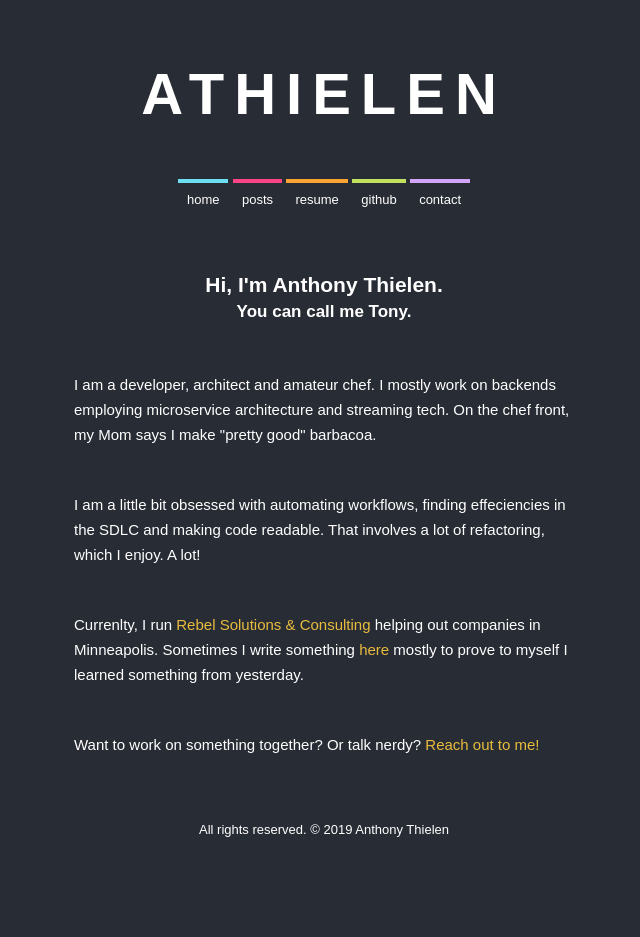
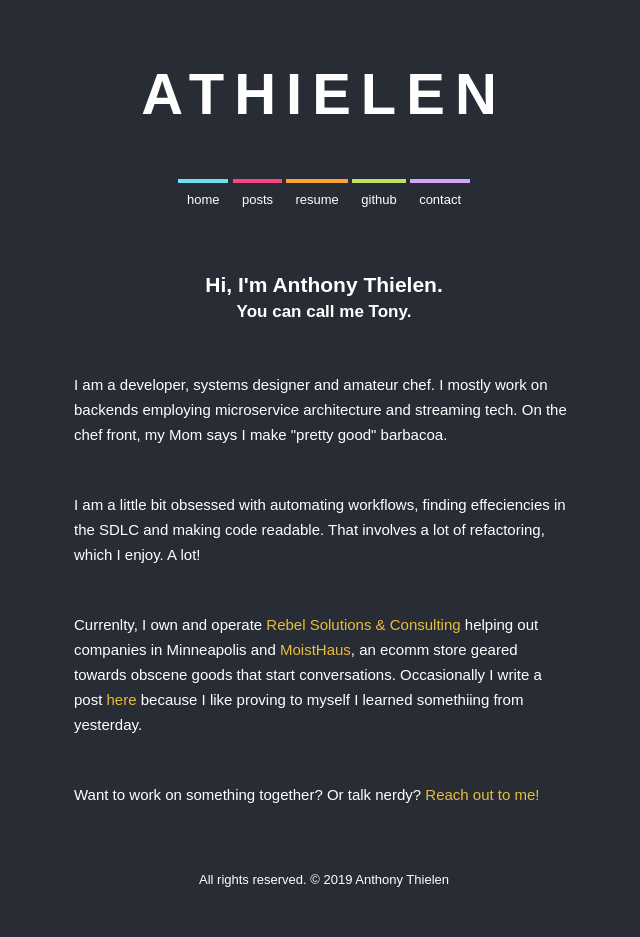
Before and after one commit to athielen/athielen.github.io, a Jekyll site: the page built from index.html, in a window 1280 px wide. Shown: the whole page, without its empty margins (316-956 px from the left). Built offline with Jekyll 4.4.1, drawn with Linux system fonts in a browser that asks for light colours; before the commit the page ends 900 px from its top, so only the background shows below that.

Commit message:
updated index with moisthaus

```diff
--- a/index.html
+++ b/index.html
@@ -13,7 +13,7 @@
       <div class="text">
 
         <p>
-          I am a developer, architect and amateur chef. I mostly work on backends employing microservice architecture and streaming tech. On the chef front, my Mom says I make "pretty good" barbacoa.
+          I am a developer, systems designer and amateur chef. I mostly work on backends employing microservice architecture and streaming tech. On the chef front, my Mom says I make "pretty good" barbacoa.
         </p>
 
         <p>
@@ -21,7 +21,7 @@
         </p>
 
         <p>
-          Currenlty, I run <a class="web-links" href="rebelsolutions.io">Rebel Solutions & Consulting</a> helping out companies in Minneapolis. Sometimes I write something <a class="web-links" href="https://athielen.com/posts/">here</a> mostly to prove to myself I learned something from yesterday.
+          Currenlty, I own and operate <a class="web-links" href="rebelsolutions.io">Rebel Solutions & Consulting</a> helping out companies in Minneapolis and <a class="web-links" href="moisthaus.com">MoistHaus</a>, an ecomm store geared towards obscene goods that start conversations. Occasionally I write a post <a class="web-links" href="https://athielen.com/posts/">here</a> because I like proving to myself I learned somethiing from yesterday.
         </p>
 
         <p>
```
